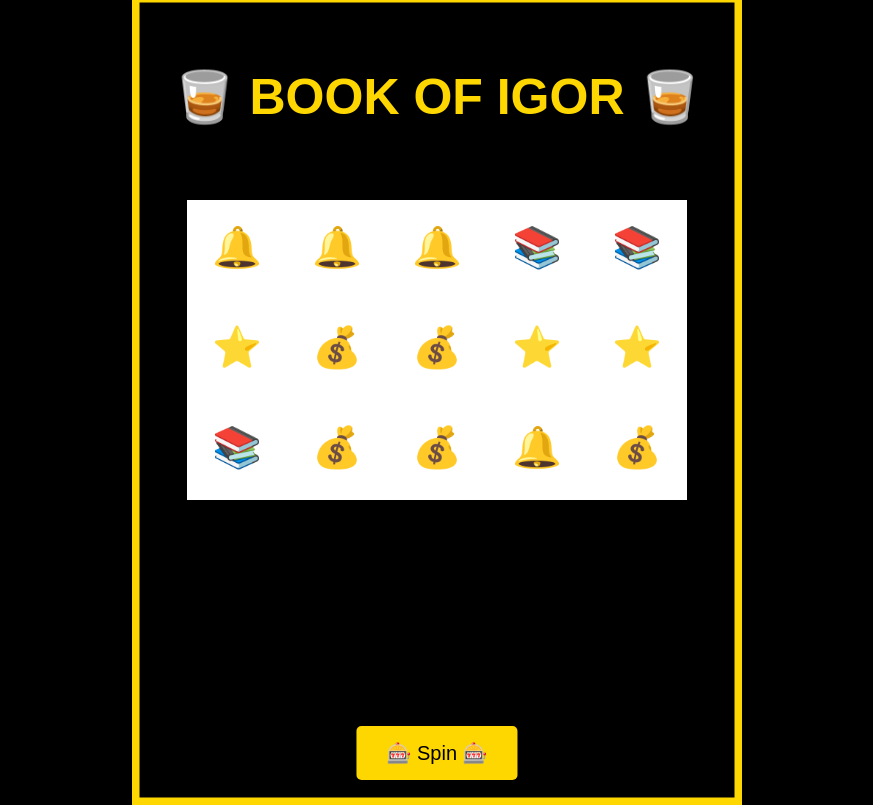
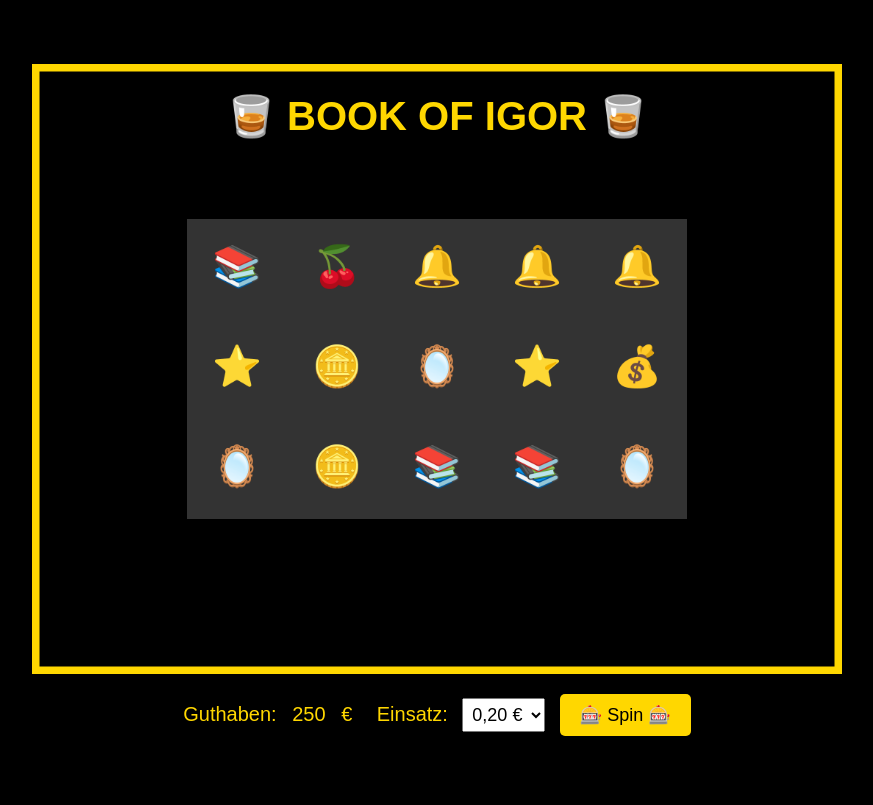
Before and after one commit to innesq123/Games, a plain HTML site: page index.html in a window 1280 px wide. Shown: the whole page, without its empty margins (203-1076 px from the left). Drawn offline with Linux system fonts and the light colour scheme.

Commit message:
Update index.html

```diff
--- a/index.html
+++ b/index.html
@@ -8,55 +8,84 @@
         body {
             margin: 0;
             background-color: black;
+            font-family: Arial, sans-serif;
             display: flex;
             justify-content: center;
             align-items: center;
+            flex-direction: column;
             height: 100vh;
         }
 
         canvas {
             border: 5px solid gold;
+            background-color: #222;
+        }
+
+        .controls {
+            margin-top: 20px;
+            text-align: center;
+        }
+
+        .controls span {
+            color: gold;
+            font-size: 20px;
+            margin: 0 10px;
         }
 
         .button {
-            position: absolute;
-            bottom: 20px;
-            left: 50%;
-            transform: translateX(-50%);
             background-color: gold;
             color: black;
             border: none;
-            padding: 15px 30px;
-            font-size: 20px;
+            padding: 10px 20px;
+            font-size: 18px;
             border-radius: 5px;
             cursor: pointer;
+            margin: 0 10px;
         }
 
         .button:hover {
             background-color: darkorange;
         }
+
+        select {
+            padding: 5px;
+            font-size: 18px;
+        }
     </style>
 </head>
 <body>
-    <canvas id="slotCanvas" width="600" height="800"></canvas>
-    <button class="button" onclick="spin()">🎰 Spin 🎰</button>
+    <canvas id="slotCanvas" width="800" height="600"></canvas>
+    <div class="controls">
+        <span>Guthaben: <span id="balance">250</span> €</span>
+        <span>Einsatz:</span>
+        <select id="betAmount">
+            <option value="0.2">0,20 €</option>
+            <option value="0.5">0,50 €</option>
+            <option value="0.8">0,80 €</option>
+            <option value="1">1,00 €</option>
+            <option value="2">2,00 €</option>
+            <option value="4">4,00 €</option>
+            <option value="5">5,00 €</option>
+        </select>
+        <button class="button" onclick="spin()">🎰 Spin 🎰</button>
+    </div>
 
     <script>
         const canvas = document.getElementById("slotCanvas");
         const ctx = canvas.getContext("2d");
 
-        const symbols = ["🍒", "🔔", "⭐", "💰", "📚"]; // Beispiel-Symbole
+        const symbols = ["🍒", "🔔", "⭐", "💰", "📚", "🪙", "🪞", "⚜️"]; // Mehr Symbole
         const reels = [[], [], [], [], []];
         const rows = 3;
         const cols = 5;
         const slotSize = 100;
+        const spinSpeed = 50; // Animation Geschwindigkeit
+        let balance = 250;
 
-        // Initiales Setup der Slots
+        // Slots initialisieren
         function initializeSlots() {
             for (let col = 0; col < cols; col++) {
-                for (let row = 0; row < rows; row++) {
-                    reels[col].push(randomSymbol());
-                }
+                reels[col] = Array.from({ length: rows }, randomSymbol);
             }
             drawSlots();
         }
@@ -78,13 +107,13 @@
 
             for (let col = 0; col < cols; col++) {
                 for (let row = 0; row < rows; row++) {
-                    const x = col * slotSize + 50;
-                    const y = row * slotSize + 200;
+                    const x = col * slotSize + 150;
+                    const y = row * slotSize + 150;
+
+                    ctx.fillStyle = "#333";
+                    ctx.fillRect(x, y, slotSize, slotSize);
 
                     ctx.fillStyle = "white";
-                    ctx.fillRect(x, y, slotSize, slotSize);
-
-                    ctx.fillStyle = "black";
                     ctx.font = "bold 40px Arial";
                     ctx.textAlign = "center";
                     ctx.textBaseline = "middle";
@@ -94,19 +123,57 @@
 
             // Titel
             ctx.fillStyle = "gold";
-            ctx.font = "bold 50px Arial";
+            ctx.font = "bold 40px Arial";
             ctx.textAlign = "center";
-            ctx.fillText("🥃 BOOK OF IGOR 🥃", canvas.width / 2, 100);
+            ctx.fillText("🥃 BOOK OF IGOR 🥃", canvas.width / 2, 50);
+        }
+
+        // Animation des Spins
+        function spinAnimation(callback) {
+            let frame = 0;
+            const interval = setInterval(() => {
+                for (let col = 0; col < cols; col++) {
+                    reels[col] = reels[col].map(() => randomSymbol());
+                }
+                drawSlots();
+
+                frame++;
+                if (frame > 20) {
+                    clearInterval(interval);
+                    callback();
+                }
+            }, spinSpeed);
         }
 
         // Spin-Logik
         function spin() {
-            for (let col = 0; col < cols; col++) {
-                for (let row = 0; row < rows; row++) {
-                    reels[col][row] = randomSymbol();
-                }
+            const bet = parseFloat(document.getElementById("betAmount").value);
+            if (balance < bet) {
+                alert("Nicht genug Guthaben!");
+                return;
             }
-            drawSlots();
+
+            balance -= bet;
+            updateBalance();
+
+            spinAnimation(() => {
+                checkWin(bet);
+            });
+        }
+
+        // Gewinn prüfen (einfacher Beispielalgorithmus)
+        function checkWin(bet) {
+            const win = Math.random() > 0.7 ? bet * 5 : 0; // 30% Gewinnchance
+            balance += win;
+            updateBalance();
+
+            if (win > 0) {
+                alert(`Du hast ${win.toFixed(2)} € gewonnen!`);
+            }
+        }
+
+        function updateBalance() {
+            document.getElementById("balance").textContent = balance.toFixed(2);
         }
 
         initializeSlots();
```
